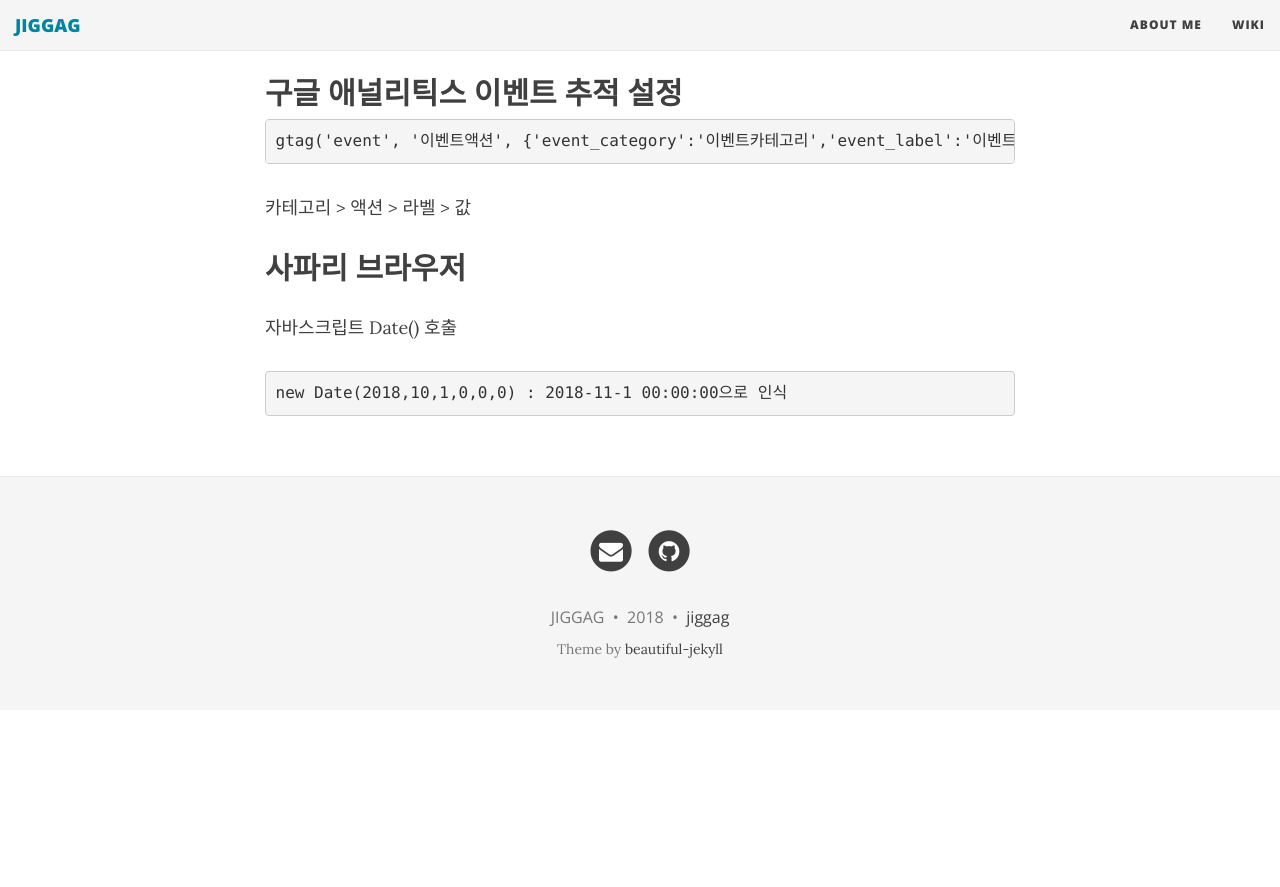
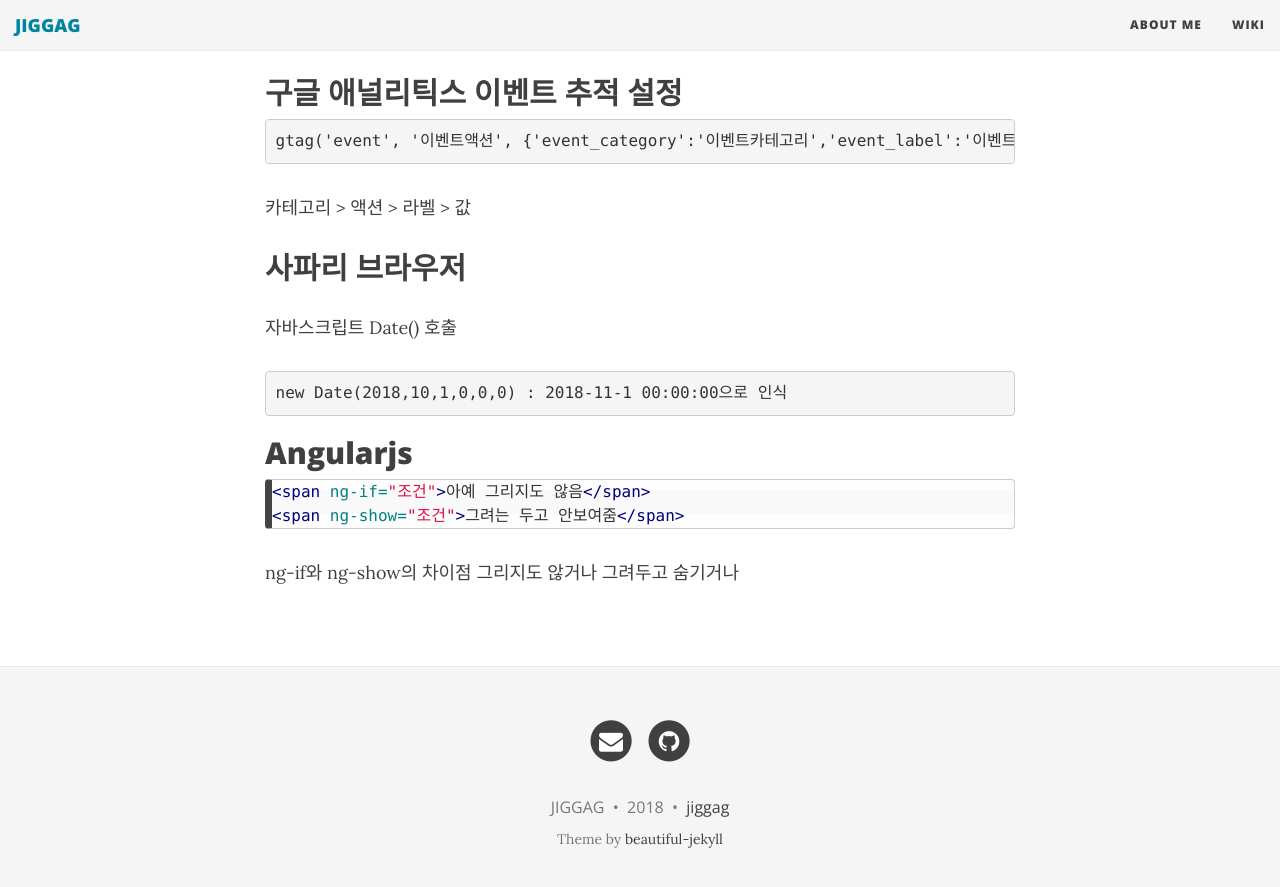
Before and after one commit to jiggag/jiggag.github.io, a Jekyll site: the page built from wiki.md, in a window 1280 px wide and 900 px high, scrolled down 721 px. Shown: the top 887 px of the window. Built offline with Jekyll 4.4.1, drawn with Linux system fonts in a browser that asks for light colours; nearby versions of some CDN libraries; before the commit the page ends 1431 px from its top, so only the background shows below that.

Commit message:
Update wiki.md

````diff
--- a/wiki.md
+++ b/wiki.md
@@ -36,3 +36,11 @@ gtag('event', '이벤트액션', {'event_category':'이벤트카테고리','even
 ```script
 new Date(2018,10,1,0,0,0) : 2018-11-1 00:00:00으로 인식
 ```
+
+## Angularjs
+```html
+<span ng-if="조건">아예 그리지도 않음</span>
+<span ng-show="조건">그려는 두고 안보여줌</span>
+```
+ng-if와 ng-show의 차이점
+그리지도 않거나 그려두고 숨기거나
````
